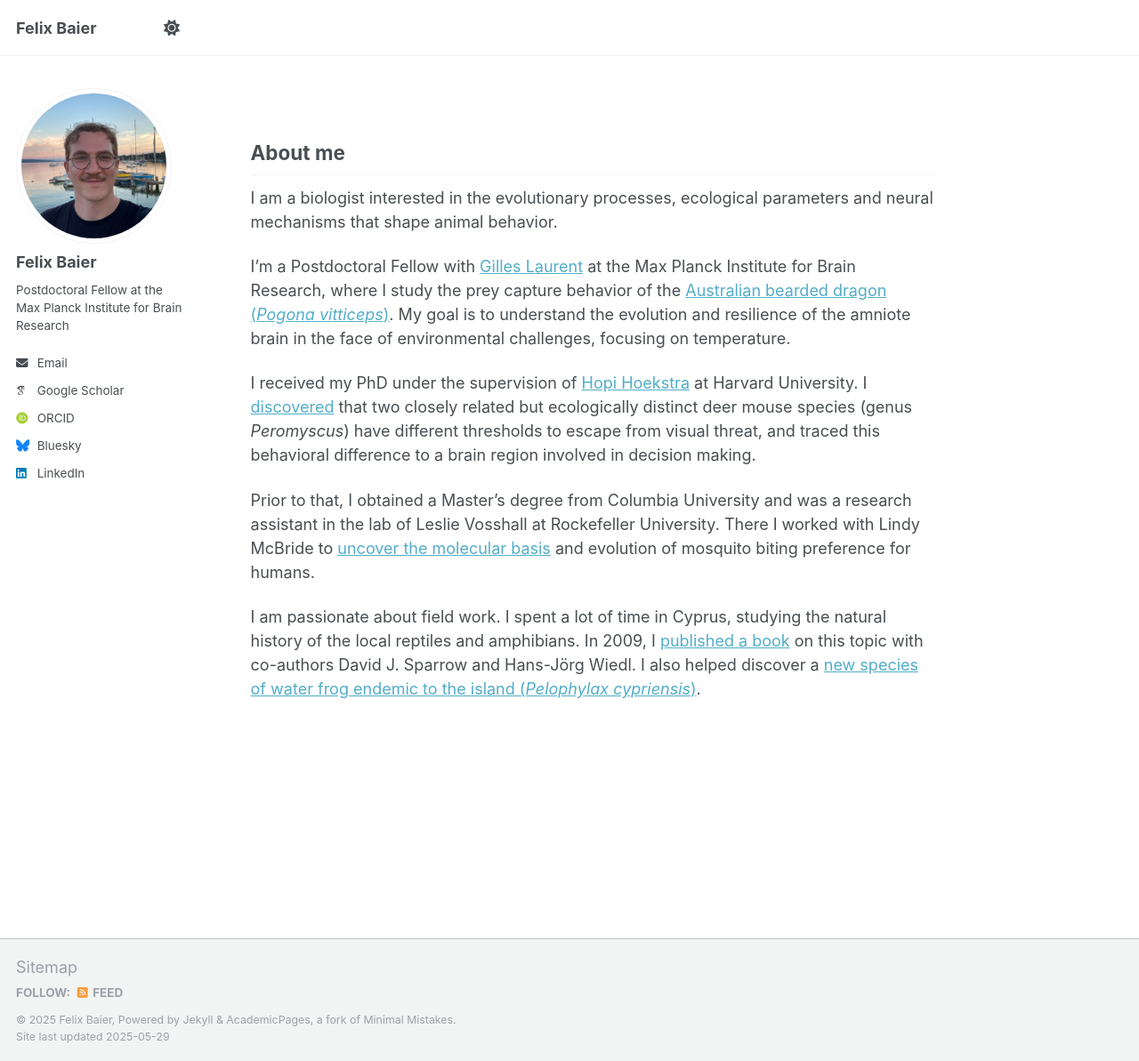
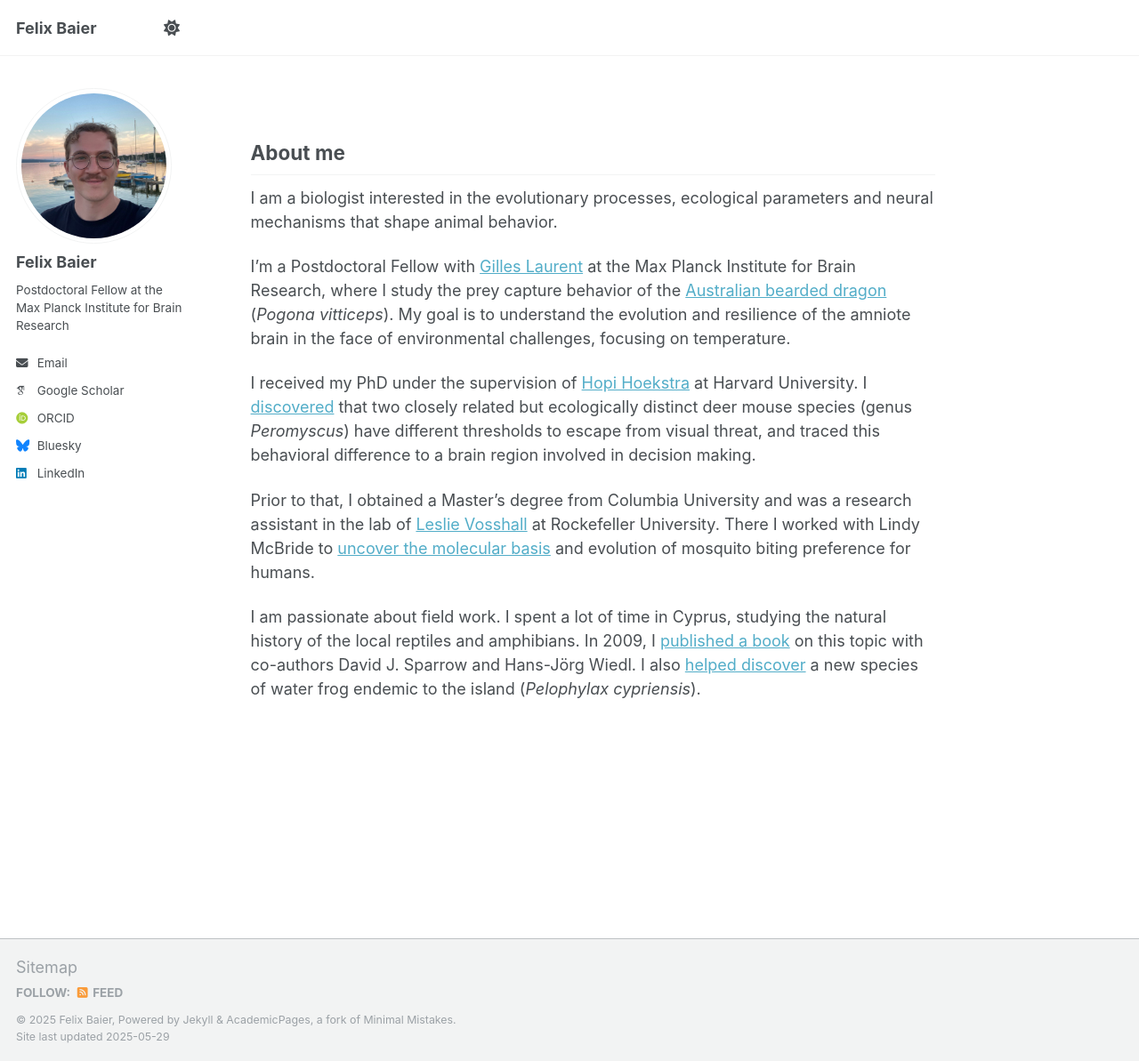
Before and after one commit to FelixBaier/felixbaier.github.io, a Jekyll site: the page built from _pages/about.md, in a window 1280 px wide and 1193 px high. Shown: the whole window at 89% size. Built offline with Jekyll 4.4.1, drawn with Linux system fonts in a browser that asks for light colours; some web fonts are replaced; part of the change alters nothing that is shown.

```diff
--- a/_pages/about.md
+++ b/_pages/about.md
@@ -11,10 +11,10 @@ About me
 ------
 I am a biologist interested in the evolutionary processes, ecological parameters and neural mechanisms that shape animal behavior.
 
-I’m a Postdoctoral Fellow with [Gilles Laurent](https://brain.mpg.de/laurent) at the Max Planck Institute for Brain Research, where I study the prey capture behavior of the [Australian bearded dragon (_Pogona vitticeps_)](https://www.nature.com/articles/s41592-024-02485-2). My goal is to understand the evolution and resilience of the amniote brain in the face of environmental challenges, focusing on temperature.
+I’m a Postdoctoral Fellow with [Gilles Laurent](https://brain.mpg.de/laurent) at the Max Planck Institute for Brain Research, where I study the prey capture behavior of the [Australian bearded dragon](https://www.nature.com/articles/s41592-024-02485-2) (_Pogona vitticeps_). My goal is to understand the evolution and resilience of the amniote brain in the face of environmental challenges, focusing on temperature.
 
 I received my PhD under the supervision of [Hopi Hoekstra](https://hoekstra.oeb.harvard.edu/) at Harvard University. I [discovered](https://www.biorxiv.org/content/10.1101/2023.07.04.547734v1) that two closely related but ecologically distinct deer mouse species (genus _Peromyscus_) have different thresholds to escape from visual threat, and traced this behavioral difference to a brain region involved in decision making.
 
-Prior to that, I obtained a Master’s degree from Columbia University and was a research assistant in the lab of Leslie Vosshall at Rockefeller University. There I worked with Lindy McBride to [uncover the molecular basis](https://www.nature.com/articles/nature13964) and evolution of mosquito biting preference for humans.
+Prior to that, I obtained a Master’s degree from Columbia University and was a research assistant in the lab of [Leslie Vosshall](https://www.rockefeller.edu/our-scientists/heads-of-laboratories/913-leslie-b-vosshall/) at Rockefeller University. There I worked with Lindy McBride to [uncover the molecular basis](https://www.nature.com/articles/nature13964) and evolution of mosquito biting preference for humans.
 
-I am passionate about field work. I spent a lot of time in Cyprus, studying the natural history of the local reptiles and amphibians. In 2009, I [published a book](https://books.google.de/books?id=QG4eQwAACAAJ&redir_esc=y) on this topic with co-authors David J. Sparrow and Hans-Jörg Wiedl. I also helped discover a [new species of water frog endemic to the island (_Pelophylax cypriensis_)](https://onlinelibrary.wiley.com/doi/abs/10.1002/zoos.201200021).
+I am passionate about field work. I spent a lot of time in Cyprus, studying the natural history of the local reptiles and amphibians. In 2009, I [published a book](https://books.google.de/books?id=QG4eQwAACAAJ&redir_esc=y) on this topic with co-authors David J. Sparrow and Hans-Jörg Wiedl. I also [helped discover](https://onlinelibrary.wiley.com/doi/abs/10.1002/zoos.201200021) a new species of water frog endemic to the island (_Pelophylax cypriensis_).
```
